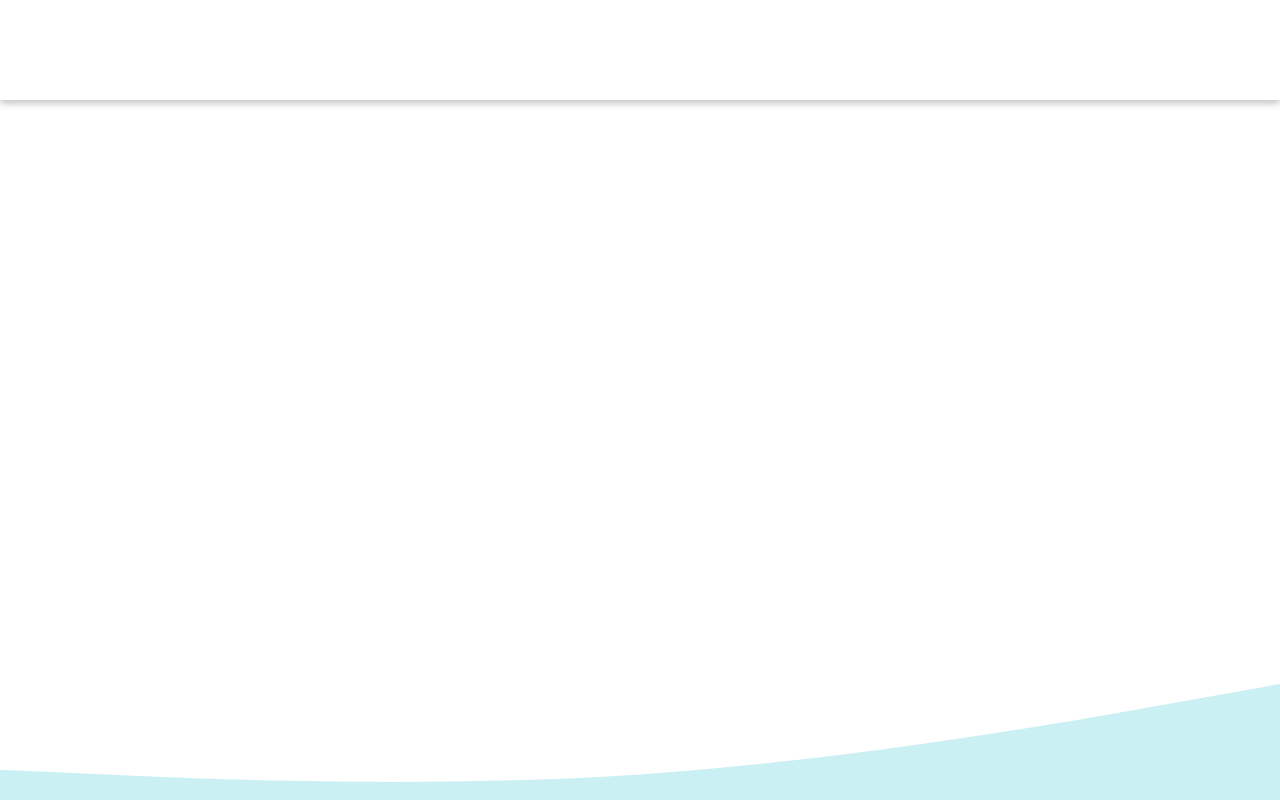
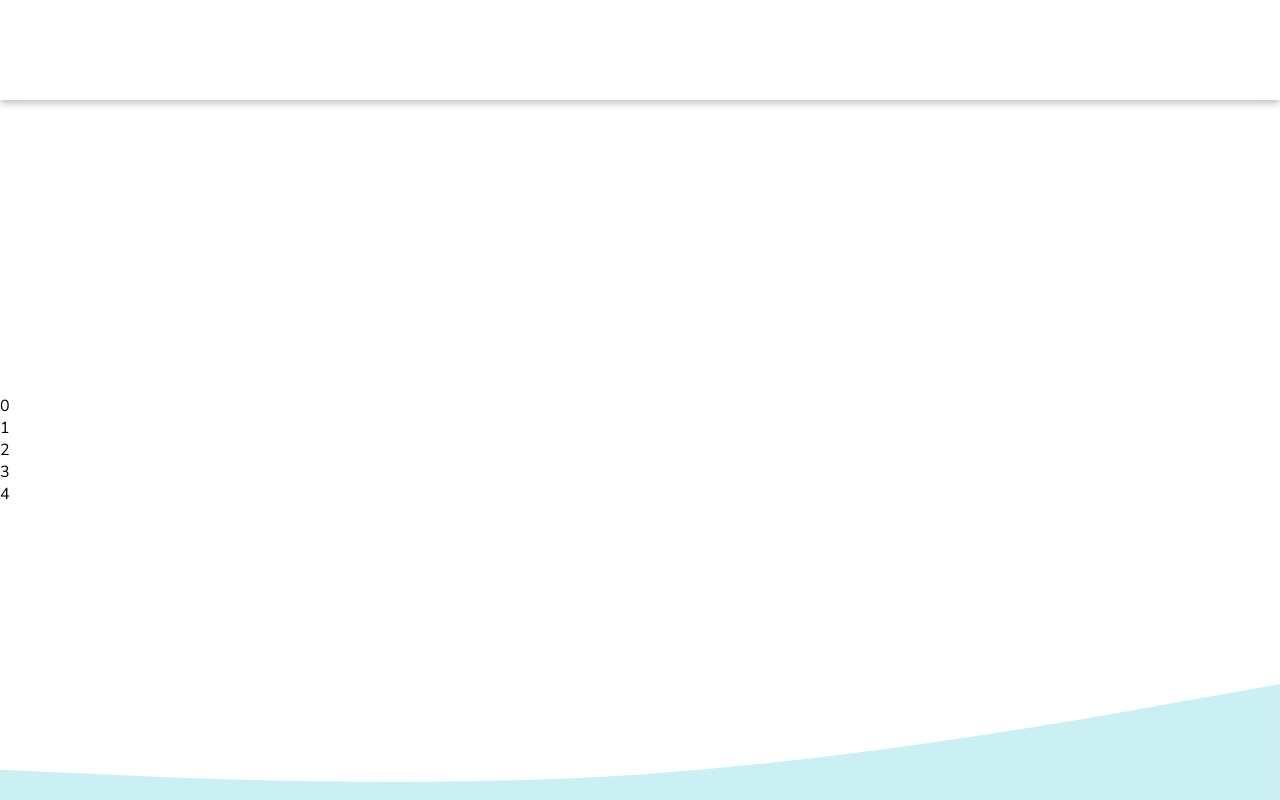
Before and after one commit to Rowan-Paul/HANAIM-DWA-Rekenlogboek, a React (Create React App) app in the folder rekenlogboek/client-side/: page /student/after-pre-test in a window 1280 px wide. Built offline with nearby package versions, Linux system fonts and the light colour scheme.

Commit message:
Added ProgressBar

```diff
--- /dev/null
+++ b/rekenlogboek/client-side/src/js/student/components/ProgressBar.js
@@ -0,0 +1,22 @@
+import React from 'react'
+
+export default function ProgressBar(props) {
+	const getItems = () => {
+		const items = []
+		for (let i = 0; i < props.itemCount; i++) {
+			items.push(
+				<div
+					//the ?. syntax prevents errors when the binding is undefined
+					className={`square
+            ${props.done.includes(i) && 'done'}
+            ${props?.locked?.includes(i) && 'locked'}`}
+				>
+					{i}
+				</div>
+			)
+		}
+		return items
+	}
+
+	return <div className="progress-bar">{getItems()}</div>
+}
--- a/rekenlogboek/client-side/src/js/student/containers/AfterPreTest.js
+++ b/rekenlogboek/client-side/src/js/student/containers/AfterPreTest.js
@@ -1,8 +1,18 @@
 import React from 'react'
 import { withRouter } from 'react-router-dom'
 
+import ProgressBar from '../components/ProgressBar'
+
 function AfterPreTest() {
-	return <div className="after-pre-test"></div>
+	return (
+		<div className="after-pre-test">
+			<ProgressBar itemCount={5} done={[0, 3]} />
+			{/* <LearnGoal />
+      <LearnGoalImage/>
+      <Question/>
+			<Button /> */}
+		</div>
+	)
 }
 
 export default withRouter(AfterPreTest)
--- /dev/null
+++ b/rekenlogboek/client-side/src/scss/student/components/ProgressBar.scss
@@ -0,0 +1,22 @@
+@import '../../Variables.scss';
+.progress-bar {
+	display: flex;
+	width: 100vw;
+	justify-content: center;
+	align-items: center;
+
+	.square {
+		background-color: $gray;
+		margin-left: 5px;
+		margin-right: 5px;
+		border-radius: $border-radius;
+
+		&.done {
+			background-color: $blue;
+		}
+
+		&.locked {
+			background-color: inherit;
+		}
+	}
+}
```
Also changed, not shown: rekenlogboek/client-side/src/scss/student/components/dummy.txt (deleted).
